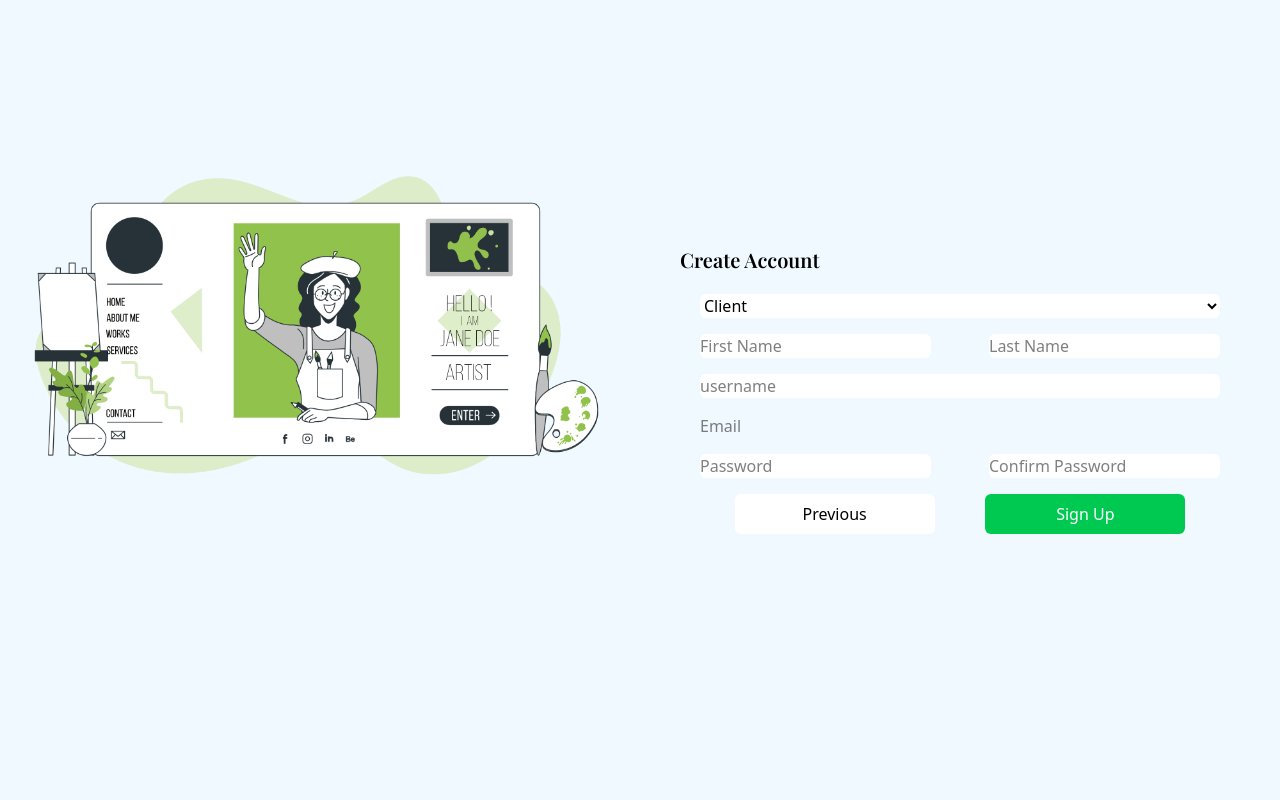
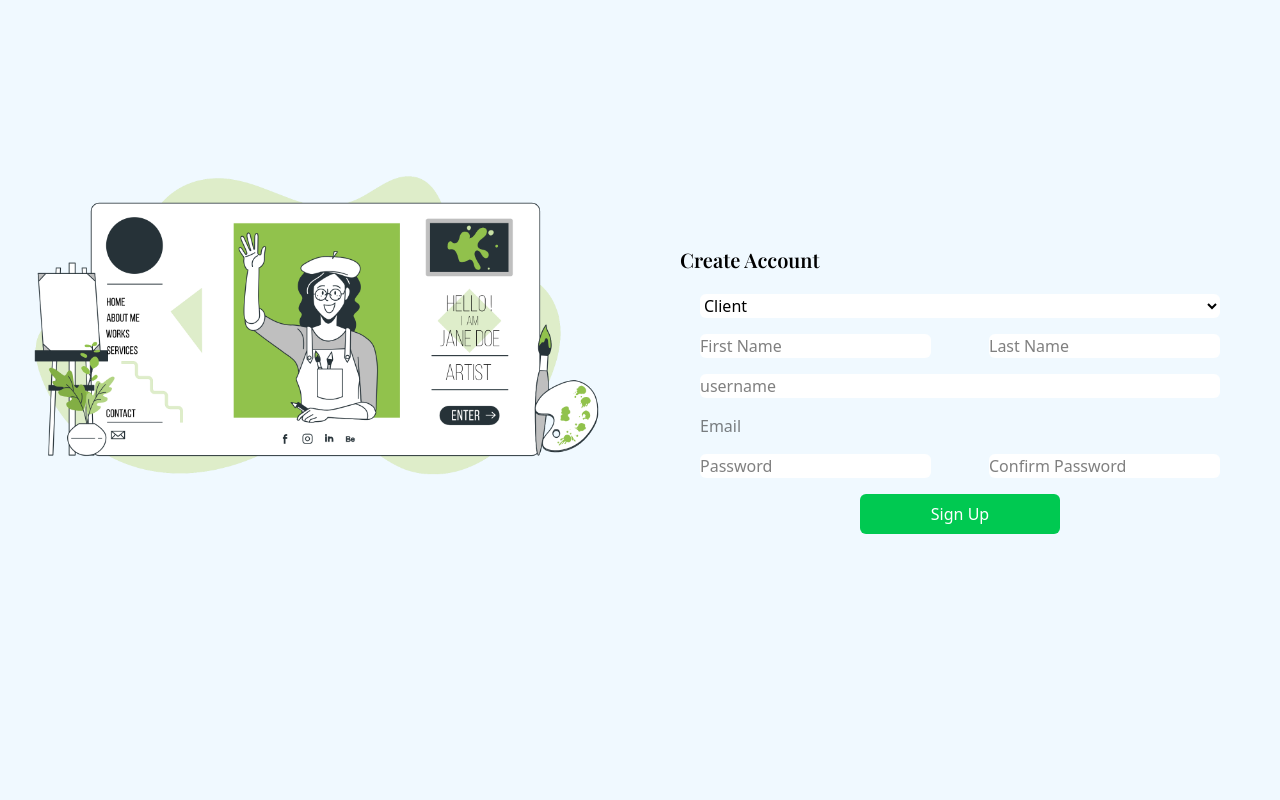
Before and after one commit to AlazarBekele/Freelancer-Project-Tracker, a Django app: page /login/ in a window 1280 px wide. Run offline with Django 5.2, Linux system fonts and the light colour scheme; data comes from the database, SQL or seed files in the repository; style sheets or scripts are compiled from the project's sources; some web fonts are replaced.

Commit message:
remove the previous btn

```diff
--- a/Admin/templates/Include/Log/LoginPage.html
+++ b/Admin/templates/Include/Log/LoginPage.html
@@ -65,8 +65,6 @@
 
                             <div class="w-full flex justify-evenly items-center gap-4">
 
-                                <button class="bg-white text-black w-50 p-2 rounded-md">Previous</button>
-
                                 <button class="bg-green-500 text-white w-50 p-2 rounded-md">Sign Up</button>
 
                             </div>
```
